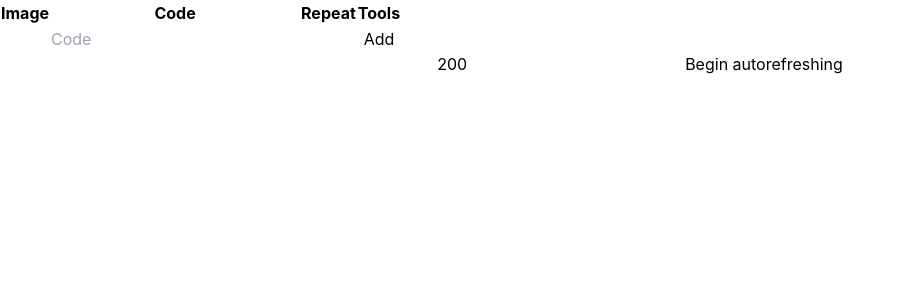
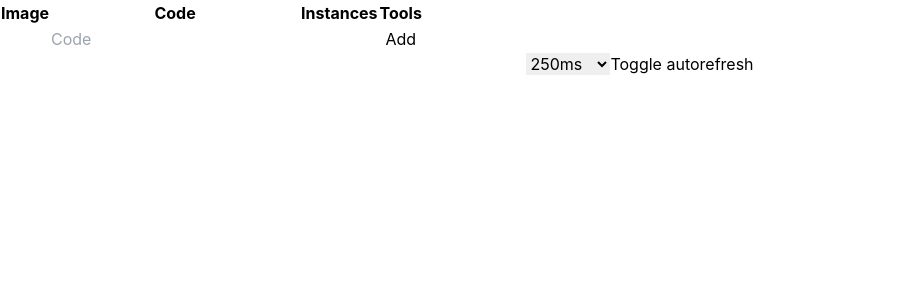
Before and after one commit to edenchazard/dc-auto-refresher, a React (Create React App) app: page / in a window 1280 px wide. Shown: the top 300 px of the page, without its empty margins (0-903 px from the left). Built offline with nearby package versions, Linux system fonts and the light colour scheme.

Commit message:
more code

```diff
--- a/package.json
+++ b/package.json
@@ -6,6 +6,7 @@
     "@testing-library/jest-dom": "^5.16.1",
     "@testing-library/react": "^12.1.2",
     "@testing-library/user-event": "^13.5.0",
+    "axios": "^0.25.0",
     "react": "^17.0.2",
     "react-dom": "^17.0.2",
     "react-scripts": "5.0.0",
--- a/src/App.js
+++ b/src/App.js
@@ -1,16 +1,14 @@
 import './App.css';
 import Dragon from "./components/Dragon";
 import AddDragon from './components/AddDragon';
+import RefresherControls from './components/RefresherControls';
 import { useState } from 'react';
 import { isCodeInList, validateCode } from "./functions.js";
 
-const settings ={
-    minRate: 200
-};
-
 export default function App() {
     const [listOfDragons, updateListOfDragons] = useState([]);
-    const [rate, updateRate] = useState(settings.minRate);
+    const [rate, updateRate] = useState(250);
+    const [autorefresh, updateAutorefresh] = useState(false);
 
     function handleAdd(codeToAdd){
         // prevent people adding an already added code to the list
@@ -24,41 +22,46 @@ export default function App() {
 
         const dragon = {
             code: codeToAdd,
-            repeat: 1
+            instances: 1
         };
 
         updateListOfDragons([...listOfDragons, dragon]);
     }
 
-    function beginRefreshing(){
-
+    function toggleAutorefresh(){
+        updateAutorefresh(!autorefresh);
     }
 
     function handleUpdateDragon(index, val){
         let dragons = listOfDragons;
         dragons[index] = {
             ...dragons[index],
-            repeat: val
+            instances: val
         };
-        console.log(dragons);
         updateListOfDragons([...dragons]);
     }
 
     function handleRemove(index){
         let dragons = listOfDragons;
         dragons.splice(index, 1);
-        console.log("removing", index)
         updateListOfDragons([...dragons]);
     }
 
+    const createIframeDragons = function(){
+        return listOfDragons.map((dragon) => `${dragon.code}:${dragon.instances}`).join(',');
+    };
+
+    const iframeSrc = `./refresher.html?rate=${rate}&dragonsStr=${createIframeDragons()}`
     return (
         <div className="App">
             <table className="table-auto">
                 <thead>
+                    <tr>
                         <th>Image</th>
                         <th>Code</th>
-                    <th>Repeat</th>
+                        <th>Instances</th>
                         <th>Tools</th>
+                    </tr>
                 </thead>
                 <tbody>
                     {
@@ -67,24 +70,22 @@ export default function App() {
                                 <Dragon
                                     key={index}
                                     code={dragon.code}
-                                repeat={dragon.repeat}
-                                updateRepeat={(repeatFor) => handleUpdateDragon(index, repeatFor)}
+                                    instances={dragon.instances}
+                                    updateInstances={(instances) => handleUpdateDragon(index, instances)}
                                     remove={() => handleRemove(index)} />
                             )
                         })
                     }
-                    <AddDragon
-                        addToList={handleAdd} />
+                    <AddDragon addToList={handleAdd} />
                 </tbody>
             </table>
-            <div>
-                <input
-                    type='number'
-                    value={settings.minRate}
-                    min="200"
-                    onChange={(e) => { updateRate(e.target.value) }} />
-                <button onClick={beginRefreshing}>Begin autorefreshing</button>
-            </div>
+            <RefresherControls
+                rate={rate}
+                update={(rate) => {console.log(rate); updateRate(rate)}}
+                click={toggleAutorefresh} />
+            {
+                autorefresh ? <iframe src={iframeSrc}></iframe> : ""
+            }
         </div>
     );
 }
--- a/src/components/Dragon.js
+++ b/src/components/Dragon.js
@@ -1,6 +1,6 @@
 import "./Dragon.css";
 
-export default function Dragon({code, repeat, updateRepeat, remove}){
+export default function Dragon({code, instances, updateInstances, remove}){
     const imgLink = `https://dragcave.net/image/${code}.gif`;
     const viewLink = `https://dragcave.net/view/${code}`;
 
@@ -15,9 +15,10 @@ export default function Dragon({code, repeat, updateRepeat, remove}){
             <td>
                 <input
                     type='number'
-                    value={repeat}
+                    value={instances}
                     min="1"
-                    onChange={(e) => updateRepeat(e.target.value)} />
+                    max="10"
+                    onChange={(e) => updateInstances(e.target.value)} />
             </td>
             <td>
                 <button onClick={remove}>Delete</button>
--- /dev/null
+++ b/src/components/RefresherControls.js
@@ -0,0 +1,23 @@
+const Select = ({onChange, value}) =>{
+    let options = [250, 500, 1000, 2000, 4000];
+    return (
+        <select
+            value={value}
+            onChange={(e) => onChange(e.target.value)}>
+            {
+                options.map((opt, index) =>{
+                    return <option key={index} value={opt}>{opt}ms</option>
+                })
+            }
+        </select>
+    );
+};
+
+export default function RefresherControls({rate, update, click}) {
+    return (
+        <div>
+            <Select value={rate} onChange={update} />
+            <button onClick={click}>Toggle autorefresh</button>
+        </div>
+    );
+}
```
Also changed, not shown: public/refresher.html (added, +83 -0 lines), 2 other files (tests, documents, lock files or other folders). Lines whose indentation alone changed are shown as unchanged.
